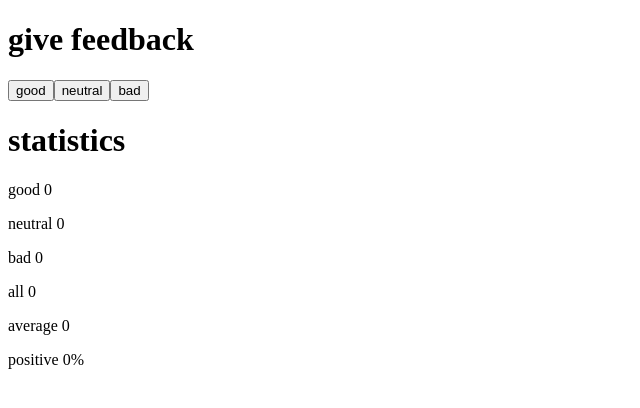
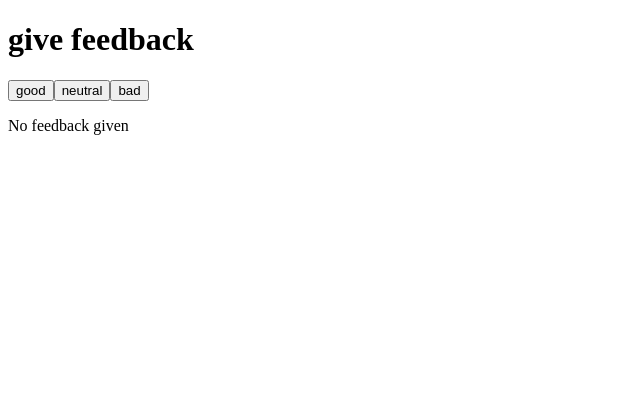
Before and after one commit to Raman7913/fullstackopen, a React (Vite) app in the folder part1/unicafe/: page / in a window 1280 px wide. Shown: the top 408 px of the page, without its empty margins (0-640 px from the left). Built offline with nearby package versions, Linux system fonts and the light colour scheme.

Commit message:
1.9 done

```diff
--- a/part1/unicafe/src/App.jsx
+++ b/part1/unicafe/src/App.jsx
@@ -1,6 +1,7 @@
 import { useState } from "react";
 
 function Statistics(props) {
+    if (props.total > 0) {
         return (
             <>
                 <h1>statistics</h1>
@@ -12,14 +13,24 @@ function Statistics(props) {
                 <p>
                     average{" "}
                     {props.total > 0
-                    ? (props.good * 1 + props.neutral * 0 + props.bad * -1) /
+                        ? (props.good * 1 +
+                              props.neutral * 0 +
+                              props.bad * -1) /
                           props.total
                         : 0}
                 </p>
                 <p>
                     positive{" "}
-                {`${props.total > 0 ? (props.good * 100) / props.total : 0}%`}
+                    {`${
+                        props.total > 0 ? (props.good * 100) / props.total : 0
+                    }%`}
                 </p>
+            </>
+        );
+    }
+    return (
+        <>
+            <p>No feedback given</p>
         </>
     );
 }
```
Lines whose indentation alone changed are shown as unchanged.
